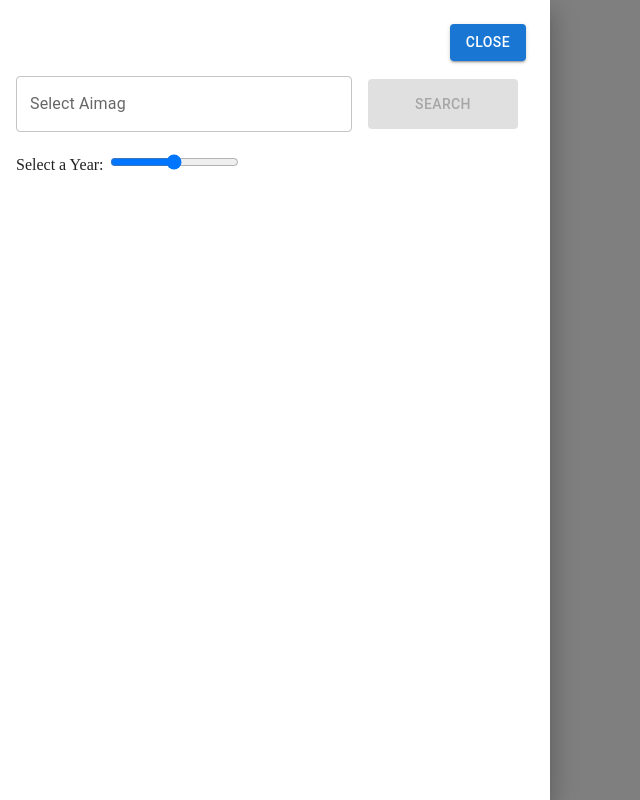
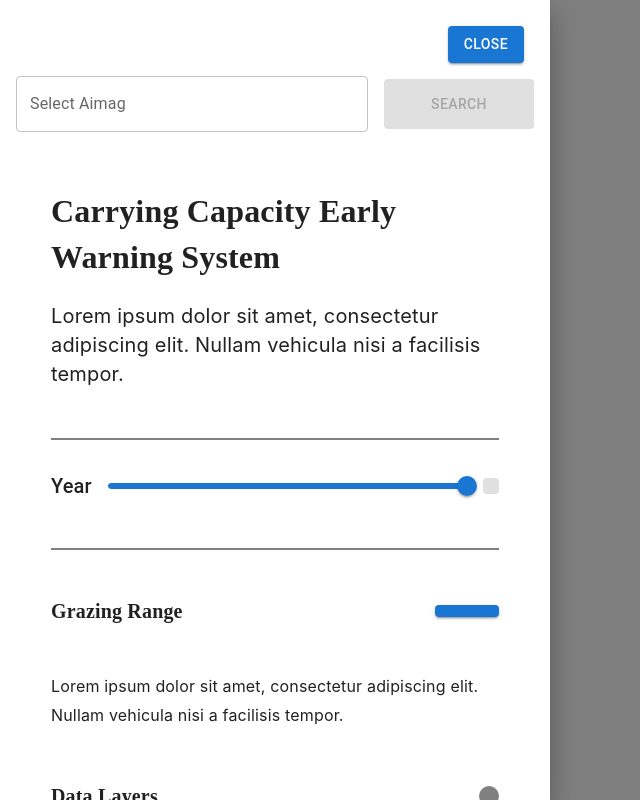
Before and after one commit to cornellh4i/greenzone, a Next.js app in the folder frontend/: page /sidepanelpage in a window 1280 px wide. Both pictures are taken after a click on the button "TOGGLE SIDEPANEL". Shown: the whole page, without its empty margins (0-640 px from the left). Built offline with nearby package versions, Linux system fonts and the light colour scheme; no server answers.

Commit message:
Implemented polished sidebar

```diff
--- /dev/null
+++ b/frontend/src/components/atoms/Toggle.tsx
@@ -0,0 +1,19 @@
+import React from "react";
+import { Button as MuiButton, SxProps } from "@mui/material";
+
+interface ButtonProps {
+  onClick: () => void;
+  label: string;
+  sx?: SxProps;
+  disabled?: boolean;
+}
+
+const Button: React.FC<ButtonProps> = ({ onClick, label, sx, disabled }) => {
+  return (
+    <MuiButton variant="contained" onClick={onClick} sx={sx} disabled={disabled}>
+      {label}
+    </MuiButton>
+  );
+};
+
+export default Button;
--- /dev/null
+++ b/frontend/src/components/molecules/Slide.tsx
@@ -0,0 +1,35 @@
+import React from "react";
+import { Slider, Box, Typography } from "@mui/material";
+
+interface SlideProps {
+  selectedYear: number | null;
+  onChange: (year: string) => void;
+}
+
+const Slide: React.FC<SlideProps> = ({ selectedYear, onChange }) => {
+  const handleSlideChange = (_: Event, newValue: number | number[]) => {
+    if (typeof newValue === "number") {
+      onChange(newValue.toString());
+    }
+  };
+
+  return (
+    <Box display="flex" alignItems="center" mb={2}>
+      <Typography variant="h6" mr={2}>
+        Year
+      </Typography>
+      <Slider
+        value={selectedYear || 2024}
+        min={2007}
+        max={2024}
+        onChange={handleSlideChange}
+        valueLabelDisplay="auto"
+      />
+      <Box ml={2} p={1} bgcolor="grey.300" borderRadius="4px">
+        <Typography>{selectedYear}</Typography>
+      </Box>
+    </Box>
+  );
+};
+
+export default Slide;
--- a/frontend/src/components/organisms/SidePain.tsx
+++ b/frontend/src/components/organisms/SidePain.tsx
@@ -5,27 +5,55 @@ import SearchBar from "@/components/molecules/SearchBar";
 import BarChart from "@/components/charts/barchart";
 import { Box, Drawer } from "@mui/material";
 
-const SidePain = () => {
+import RadioButton from "@/components/atoms/RadioButton";
+import Slide from "@/components/molecules/Slide";
+import Toggle from "@/components/atoms/Toggle";
+
+const SidePanel = () => {
   const livestockTypes = ["Cattle", "Horse", "Goat", "Camel", "Sheep"];
-  const yearRange = [2002, 2003, 2024]; // example year range
+  const yearRange = [2007, 2014]; // example year range
   const [filteredData, setFilteredData] = useState<any[]>([]);
   const [selectedYear, setSelectedYear] = useState<number | null>(null);
   const [isPanelOpen, setIsPanelOpen] = useState(false);
   const [selectedAimag, setSelectedAimag] = useState<string | null>(null);
+  const [provinceData, setProvinceData] = useState<any | null>(null); // State to store province data
 
   const loadProvince = async () => {
     try {
-      const provinces = await fetch("http://localhost:8080/api/province");
-      const json_object = await provinces.json();
-      console.log(json_object); // should see the province data logged in console
-      // get the province of interest- must be provided
+      const response = await fetch(`http://localhost:8080/api/province/${selectedAimag}`);
+      const json_object = await response.json();
 
-      // get the year of interest- doesn't have to be provided(defaults to latest year)
+      // Extract general information (non-year dependent)
+      const {
+        province_name,
+        province_land_area,
+        province_herders
+      } = json_object;
 
-      // gather data for each animal for the province for that Year
+      // Extract year-dependent livestock data based on the selected year
+      const selectedYearData = {
+        number_of_livestock: json_object.province_number_of_livestock[selectedYear || 2014],
+        number_of_cattle: json_object.province_number_of_cattle[selectedYear || 2014],
+        number_of_goat: json_object.province_number_of_goat[selectedYear || 2014],
+        number_of_sheep: json_object.province_number_of_sheep[selectedYear || 2014],
+        number_of_camel: json_object.province_number_of_camel[selectedYear || 2014],
+        number_of_horse: json_object.province_number_of_horse[selectedYear || 2014],
+      };
 
-      // Set the filteredData state variable
-      // should look something like [{aimag:<name_of_aimag> , data:[{x:'Cattle', y: 86}, {x:'Horse', y: 45} ... {x:'Sheep', y:90}]}] so that the bargraph.tsx component can recognize the input.
+      // Format data for the bar chart
+      const formattedData = livestockTypes.map((livestockType) => ({
+        x: livestockType,
+        y: selectedYearData[`number_of_${livestockType.toLowerCase()}`] || 0,
+      }));
+
+      // Combine general information with year-specific data
+      setProvinceData({
+        province_name,
+        province_land_area,
+        province_herders,
+        selectedYearData,
+        formattedData,
+      });
     } catch (error) {
       console.error("Error fetching data from Express:", error);
     }
@@ -34,24 +62,58 @@ const SidePain = () => {
   const handlePanelToggle = () => {
     setIsPanelOpen(!isPanelOpen);
     setSelectedAimag(null);
-  }; // handles opening the sidepanel and closing it
+    setProvinceData(null); // Clear province data when closing panel
+  };
 
   const handleProvinceSearch = (aimag: string | null) => {
-    //set the province state variable depending on what the user searches
+    setSelectedAimag(aimag);
   };
 
-  const handleYearSlider = (year: number | null) => {
-    //set the year state variable depending on what the user inputs
+  const handleYearSlider = (year: number) => {
+    setSelectedYear(year);
   };
 
-  //useEffect to fetch the data and then display
+  const handleBack = () => {
+    setSelectedAimag(null);
+    setProvinceData(null);
+
+  };
+
   useEffect(() => {
-    handleProvinceSearch(selectedAimag);
+    if (selectedAimag) {
+      loadProvince();
+    }
+  }, [selectedAimag]);
+  const [selectedOption, setSelectedOption] = useState<string | null>(null);
 
-    handleYearSlider(selectedYear);
+  const handleOptionChange = (value: string) => {
+    setSelectedOption(value);
+  };
 
-    loadProvince();
-  }, []);
+  const options = [
+    {
+      name: "carryingCapacity",
+      label: "Carrying Capacity",
+      content: (
+        <div style={{ display: "flex", gap: "10px" }}>
+          <Button onClick={() => {}} label="Below" />
+          <Button onClick={() => {}} label="At Capacity" />
+          <Button onClick={() => {}} label="Above" />
+        </div>
+      ),
+    },
+    {
+      name: "zScore",
+      label: "Z-Score",
+      content: (
+        <div style={{ display: "flex", gap: "10px" }}>
+          <Button onClick={() => {}} label="Positive" />
+          <Button onClick={() => {}} label="Zero" />
+          <Button onClick={() => {}} label="Negative" />
+        </div>
+      ),
+    },
+  ];
 
   return (
     <div>
@@ -74,49 +136,155 @@ const SidePain = () => {
             }}
           >
             <Box sx={{ position: "relative", width: "100%" }}>
-              <div>
-                <Button
-                  onClick={handlePanelToggle}
-                  label="Close"
-                  sx={{ position: "absolute", top: 8, right: 8 }}
-                ></Button>
+              <div style={{ position: "absolute", top: "10px", right: "10px" }}>
+                <Button onClick={handlePanelToggle} label="Close" />
               </div>
 
               <div style={{ marginTop: "60px" }}>
-                <div style={{ display: "flex", alignItems: "center" }}>
-                  <div style={{ flex: 11, marginRight: "1rem" }}>
                 <SearchBar onSearch={handleProvinceSearch} />
-                  </div>
               </div>
 
               <div
                 style={{
                   display: "flex",
-                    alignItems: "center",
-                    marginTop: "20px",
+                  justifyContent: "center",
+                  alignItems: "flex-start",
+                  height: "100%",
                 }}
               >
-                  <div style={{ flex: 11, marginRight: "1rem" }}>
-                    <label>Select a Year: {selectedYear}</label>
-                    <input // make a slider for the year, adjust the props
-                      type="range"
-                      min={Math.min(...yearRange)}
-                      max={Math.max(...yearRange)}
-                      value={selectedYear}
+                <div
+                  style={{
+                    width: "480px",
+                    height: "860.01px",
+                    padding: "16px",
+                    boxSizing: "border-box",
+                    overflow: "hidden",
+                    display: "flex",
+                    flexDirection: "column",
+                    gap: "20px",
+                  }}
+                >
+                  {!selectedAimag ? (
+                    <>
+                      <div style={{ textAlign: "center", marginTop: "20px" }}>
+                        <h1
+                          style={{
+                            fontFamily: "Poppins",
+                            fontSize: "32px",
+                            fontWeight: "600",
+                            lineHeight: "45.76px",
+                            letterSpacing: "0.17px",
+                            textAlign: "left",
+                          }}
+                        >
+                          Carrying Capacity Early Warning System
+                        </h1>
+                        <p
+                          style={{
+                            fontFamily: "Inter",
+                            fontSize: "20px",
+                            fontWeight: "400",
+                            lineHeight: "28.6px",
+                            letterSpacing: "0.17px",
+                            textAlign: "left",
+                          }}
+                        >
+                          Lorem ipsum dolor sit amet, consectetur adipiscing elit. Nullam vehicula nisi a facilisis tempor.
+                        </p>
+                      </div>
+                      <hr style={{ border: "1px solid gray", margin: "10px 0" }} />
+
+                      <Slide
+                        name="Year"
+                        selectedValue={2014}
                         onChange={handleYearSlider}
-                      aria-label="Select a year"
+                        min={2007}
+                        max={2014}
                       />
+                      <hr style={{ border: "1px solid gray", margin: "10px 0" }} />
+
+                      <div style={{ display: "flex", alignItems: "center", justifyContent: "space-between" }}>
+                        <h2
+                          style={{
+                            fontFamily: "Poppins",
+                            fontSize: "20px",
+                            fontWeight: "600",
+                            lineHeight: "28.6px",
+                            letterSpacing: "0.17px",
+                            textAlign: "left",
+                            textDecoration: "none",
+                            marginRight: "10px",
+                          }}
+                        >
+                          Grazing Range
+                        </h2>
+                        <Toggle initialChecked={false} onChange={() => {}} />
                       </div>
+                      <p
+                        style={{
+                          fontFamily: "Inter",
+                          fontSize: "16px",
+                          fontWeight: "400",
+                          lineHeight: "28.6px",
+                          letterSpacing: "0.17px",
+                          textAlign: "left",
+                          marginTop: "10px",
+                        }}
+                      >
+                        Lorem ipsum dolor sit amet, consectetur adipiscing elit. Nullam vehicula nisi a facilisis tempor.
+                      </p>
+                      <div style={{ display: "flex", alignItems: "center", justifyContent: "space-between" }}>
+                        <h2
+                          style={{
+                            fontFamily: "Poppins",
+                            fontSize: "20px",
+                            fontWeight: "600",
+                            lineHeight: "28.6px",
+                            letterSpacing: "0.17px",
+                            textAlign: "left",
+                            textDecoration: "none",
+                            marginRight: "10px",
+                          }}
+                        >
+                          Data Layers
+                        </h2>
+                        <span
+                          style={{
+                            width: "20px",
+                            height: "20px",
+                            borderRadius: "50%",
+                            background: "gray",
+                            display: "inline-block",
+                          }}
+                        ></span>
                       </div>
-                {selectedAimag &&
-                  filteredData.length > 0 && ( // if there's actual data show bar chart
+                      <RadioButton
+                        options={options}
+                        selectedOption={selectedOption}
+                        onChange={handleOptionChange}
+                      />
+                    </>
+                  ) : (
                     <div>
-                      <BarChart
-                        datasets={filteredData}
-                        livestock={livestockTypes}
-                      />
+                      {provinceData ? (
+                        <>
+                          <Button onClick={handleBack} label="Back" />
+                          <h1>{provinceData.province_name}</h1>
+                          <p><strong>Land Area:</strong> {provinceData.province_land_area}</p>
+                          <p><strong>Number of Herders:</strong> {provinceData.province_herders}</p>
+
+                          <h2>Livestock Data for {selectedYear}</h2>
+
+                          {provinceData && provinceData.formattedData.length > 0 && (
+                            <BarChart datasets={[{ aimag: selectedAimag, data: provinceData.formattedData }]} livestock={livestockTypes} />
+                          )}
+                        </>
+                      ) : (
+                        <p>Loading...</p>
+                      )}
                     </div>
                   )}
+                </div>
               </div>
             </Box>
           </Drawer>
@@ -125,4 +293,5 @@ const SidePain = () => {
     </div>
   );
 };
-export default SidePain;
+
+export default SidePanel;
```
Also changed, not shown: frontend/src/components/atoms/Checkbox.tsx (added, +60 -0 lines). Lines whose indentation alone changed are shown as unchanged.
